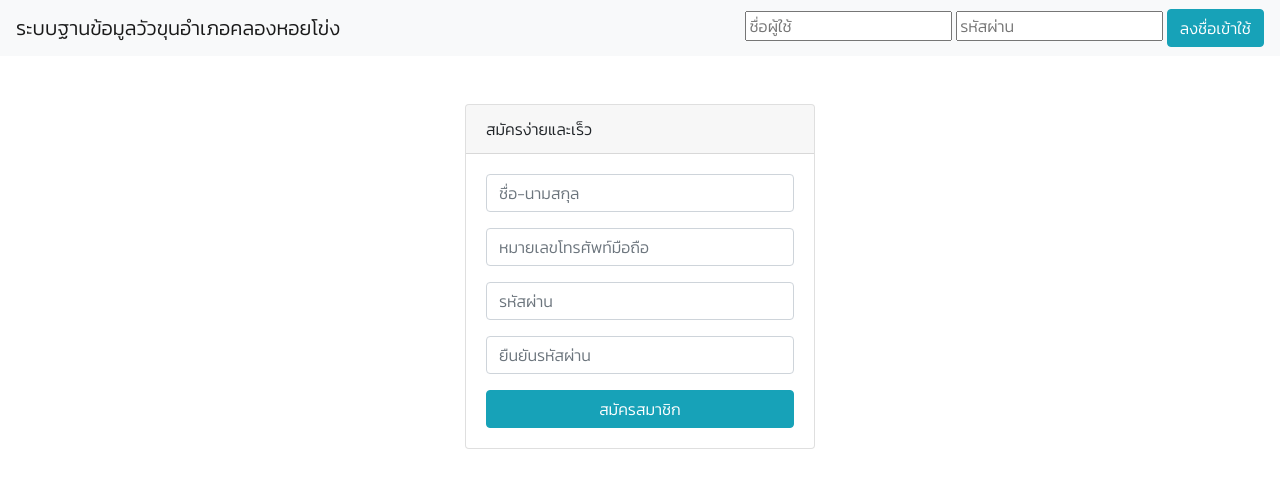
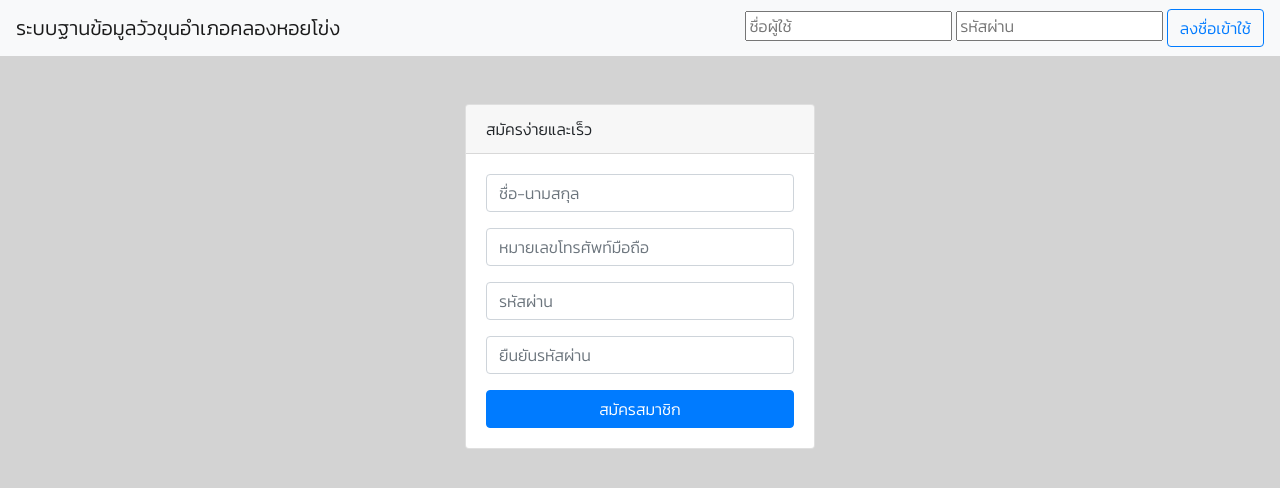
Before and after one commit to ntaweera/cows_farm, a PHP site: page / in a window 1280 px wide. Shown: the top 488 px of the page. Run offline with PHP 8.4, Linux system fonts and the light colour scheme.

Commit message:
change style color

```diff
--- a/css/style.css
+++ b/css/style.css
@@ -1,3 +1,7 @@
 * {
     font-family: 'Kanit', sans-serif;
 }
+
+body {
+    background-color: lightgrey;
+}
--- a/index.php
+++ b/index.php
@@ -50,7 +50,7 @@ if(isset($_POST['submit'])){
                         <div class="form-group">
                             <input id="pw2" type="password" class="form-control" name="password2" placeholder="ยืนยันรหัสผ่าน" required>
                         </div>
-                            <button type="submit" class="btn btn-info btn-block">สมัครสมาชิก</button>
+                            <button type="submit" class="btn btn-primary btn-block">สมัครสมาชิก</button>
                     </form>
                 </div>
         </div>
--- a/login_form.php
+++ b/login_form.php
@@ -12,7 +12,7 @@
         <form action="login.php" method="post">
           <input type="text" name="username" placeholder="ชื่อผู้ใช้" required>
           <input type="password" name="password" placeholder="รหัสผ่าน" required>
-          <input type="submit" value="ลงชื่อเข้าใช้" class="btn btn-info">
+          <input type="submit" value="ลงชื่อเข้าใช้" class="btn btn-outline-primary">
         </form>
       </li>
     </ul>
```
